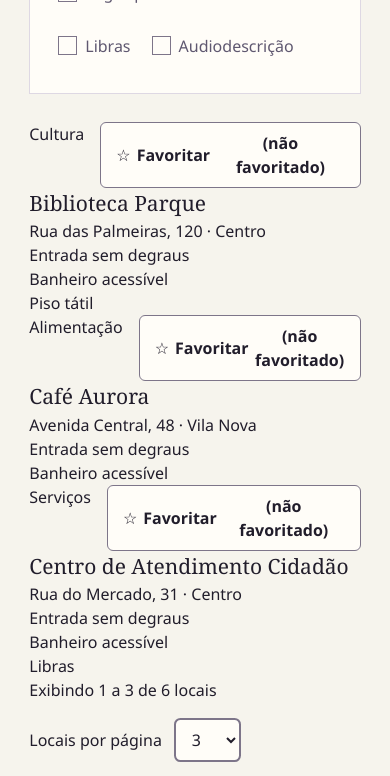
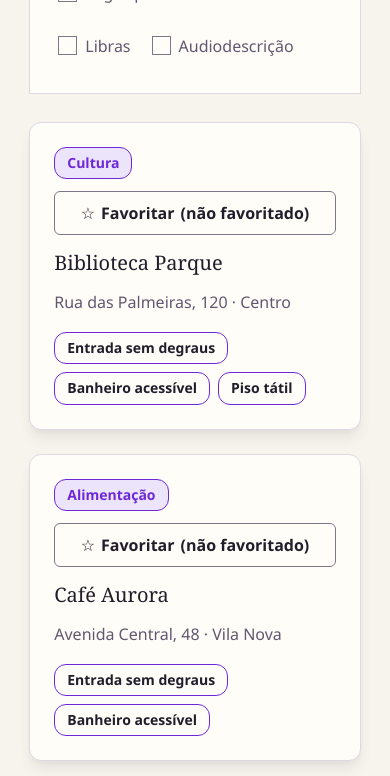
Before and after one commit to 1TDSPJ-26/portal-locais-acessiveis, a React (Vite) app: page /locais in a window 390 px wide. Shown: the part 1440-2216 px from the top of the page. Built offline with nearby package versions, Linux system fonts and the light colour scheme; a web font is replaced by a local one.

Commit message:
feat: adiciona grade responsiva e estilos aos cartoes (#161)

```diff
--- a/src/index.css
+++ b/src/index.css
@@ -306,6 +306,150 @@ h2 {
 h3 {
   font-size: 21px;
 }
+
+/* Issue #161 - cartões da listagem de locais */
+.places-grid {
+  display: grid;
+  grid-template-columns: minmax(0, 1fr);
+  align-items: stretch;
+  gap: var(--espaco-5);
+  margin-top: var(--espaco-5);
+}
+
+.place-card {
+  position: relative;
+  display: flex;
+  min-width: 0;
+  height: 100%;
+  flex-direction: column;
+  gap: var(--espaco-4);
+  padding: var(--espaco-5);
+  border: 1px solid var(--line);
+  border-radius: var(--raio-lg);
+  background: var(--card);
+  box-shadow: var(--shadow);
+}
+
+.place-card-top {
+  flex-direction: column;
+  align-items: flex-start;
+  flex-wrap: wrap;
+  gap: var(--espaco-3);
+}
+
+.place-category,
+.place-resources li {
+  display: inline-flex;
+  align-items: center;
+  max-width: 100%;
+  padding: var(--espaco-1) var(--espaco-3);
+  border: 1px solid var(--accent);
+  border-radius: var(--raio-lg);
+  overflow-wrap: anywhere;
+  font-size: var(--texto-sm);
+  font-weight: 700;
+  line-height: var(--entrelinha-texto);
+}
+
+.place-category {
+  color: var(--accent);
+  background: var(--accent-soft);
+}
+
+.place-card-actions {
+  position: relative;
+  z-index: 2;
+  display: flex;
+  width: 100%;
+  flex-wrap: wrap;
+  gap: var(--espaco-2);
+}
+
+.place-card-actions .botao {
+  position: relative;
+  z-index: 2;
+  width: 100%;
+}
+
+.place-card-title {
+  font-size: var(--texto-xl);
+  line-height: var(--entrelinha-titulo);
+  overflow-wrap: anywhere;
+}
+
+.place-card-link {
+  color: var(--ink);
+  text-decoration-thickness: 0.08em;
+  text-underline-offset: 0.2em;
+}
+
+.place-card-link::after {
+  content: "";
+  position: absolute;
+  inset: 0;
+  z-index: 1;
+  border-radius: inherit;
+}
+
+.place-card-link:focus-visible {
+  outline: none;
+  box-shadow: none;
+}
+
+.place-card:has(.place-card-link:hover) {
+  border-color: var(--accent);
+}
+
+.place-card:has(.place-card-link:focus-visible) {
+  outline: 3px solid var(--cor-foco);
+  outline-offset: 2px;
+  box-shadow:
+    0 0 0 2px var(--cor-foco-externa),
+    0 0 0 6px var(--cor-foco-externa);
+}
+
+.place-card-details {
+  display: flex;
+  flex-direction: column;
+  gap: var(--espaco-2);
+}
+
+.place-address,
+.place-distance {
+  margin: 0;
+  color: var(--muted);
+  font-size: var(--texto-base);
+  line-height: var(--entrelinha-texto);
+  overflow-wrap: anywhere;
+}
+
+.place-resources {
+  display: flex;
+  flex-wrap: wrap;
+  gap: var(--espaco-2);
+  margin: auto 0 0;
+  padding: 0;
+  list-style: none;
+}
+
+.place-resources li {
+  color: var(--ink);
+  background: var(--card);
+  font-weight: 600;
+}
+
+@media (min-width: 48rem) {
+  .places-grid {
+    grid-template-columns: repeat(2, minmax(0, 1fr));
+  }
+}
+
+@media (min-width: 64rem) {
+  .places-grid {
+    grid-template-columns: repeat(3, minmax(0, 1fr));
+  }
+}
+
 .filter-toggle span:first-child {
   color: var(--accent);
 }
```
Also changed, not shown: 1 other file (tests, documents, lock files or other folders).
